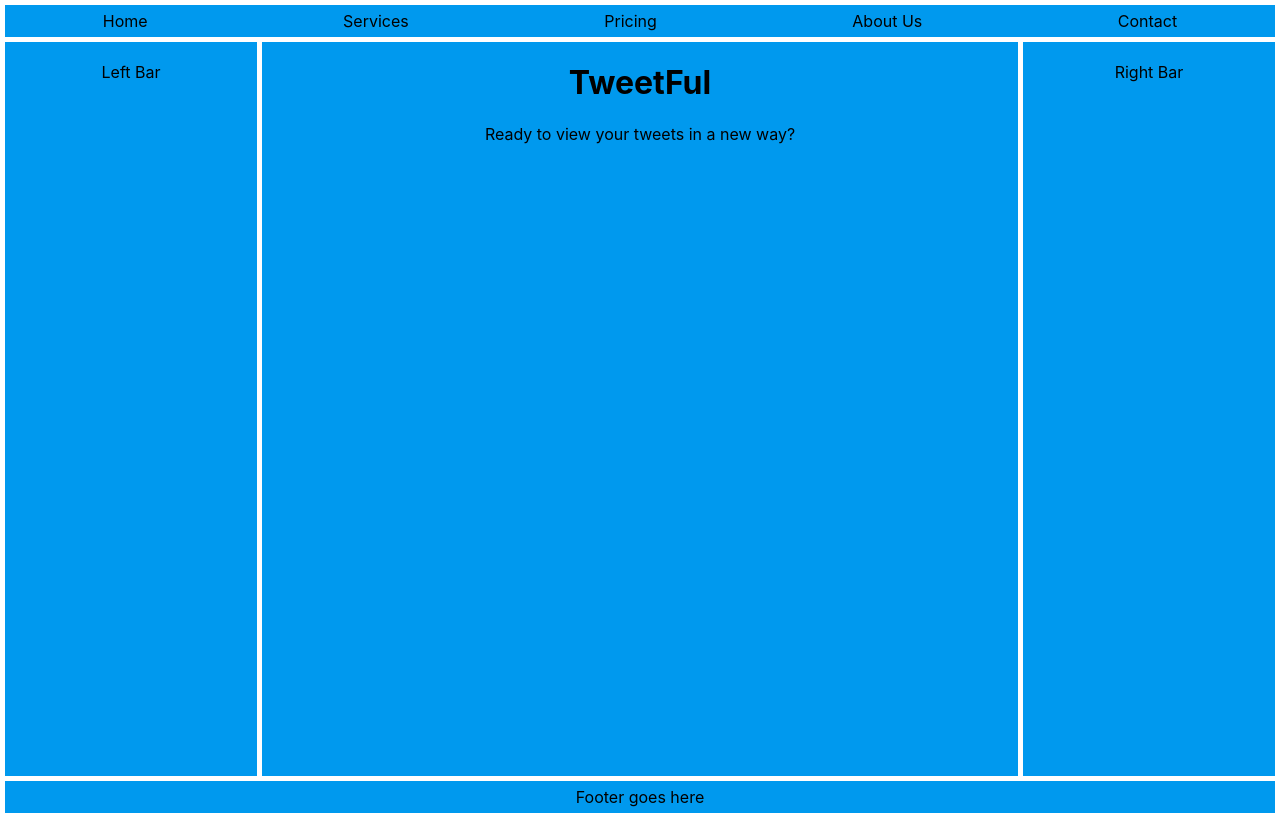
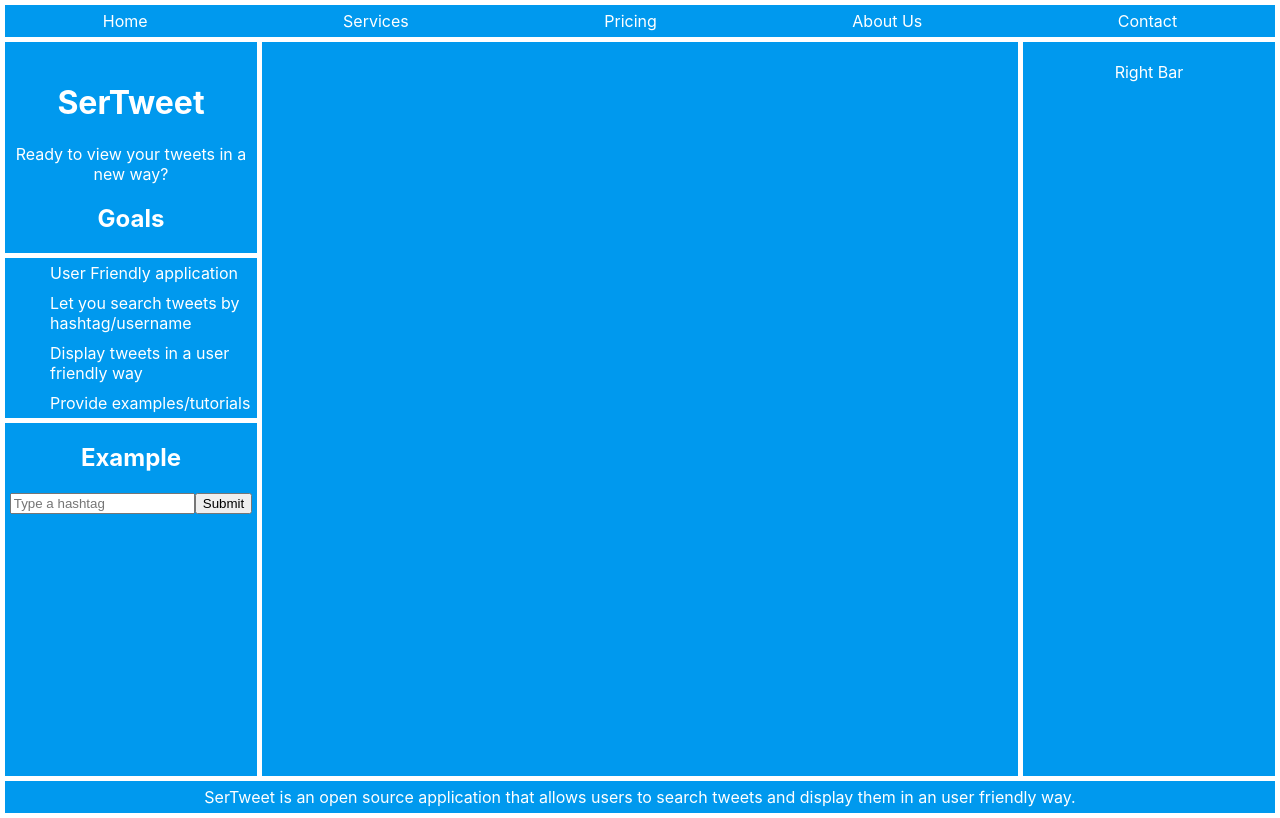
Before and after one commit to EA-Cortes/TweetFul, a React (Create React App) app in the folder tweetful/: page / in a window 1280 px wide. Built offline with nearby package versions, Linux system fonts and the light colour scheme.

Commit message:
Basic App Update

```diff
--- a/tweetful/public/index.html
+++ b/tweetful/public/index.html
@@ -19,7 +19,7 @@
       work correctly both with client-side routing and a non-root public URL.
       Learn how to configure a non-root public URL by running `npm run build`.
     -->
-    <title>TweetFul</title>
+    <title>SerTweet</title>
   </head>
   <body>
     <noscript>You need to enable JavaScript to run this app.</noscript>
--- a/tweetful/src/App.css
+++ b/tweetful/src/App.css
@@ -1,6 +1,7 @@
 .Body {
   text-align: center;
   height: 98vh;
+  color: white
 }
 
 .App {
@@ -17,6 +18,15 @@
   border-bottom: 5px solid white;
 }
 
+.listStyle {
+  border-top: 5px solid white;
+  border-bottom: 5px solid white;
+  list-style: none;
+}
+.listStyle li{
+  padding: 5px;
+  text-align: left;
+}
 .content{
   flex: 3;
   border: 5px solid white;
--- a/tweetful/src/App.js
+++ b/tweetful/src/App.js
@@ -2,6 +2,7 @@ import React from 'react';
 import './App.css';
 import Header from './components/layout/Header.js';
 import Footer from './components/layout/Footer.js';
+import SearchForm from './components/SearchForm.js';
 
 function App() {
   return (
@@ -9,12 +10,21 @@ function App() {
       <Header/>
         <div className="App">
           <div className="leftBar">
-            Left Bar
+          <h1>SerTweet</h1>
+            <p> Ready to view your tweets in a new way? </p>
+            <h2>Goals</h2>
+            <ul className="listStyle">
+              <li>User Friendly application</li>
+              <li>Let you search tweets by hashtag/username</li>
+              <li>Display tweets in a user friendly way</li>
+              <li>Provide examples/tutorials</li>
+            </ul>
+            <h2>Example</h2>
+            <SearchForm/>
           </div>
 
           <div className="content">
-          <h1>TweetFul</h1>
-            <p> Ready to view your tweets in a new way? </p>
+
           </div>
 
           <div className="rightBar">
--- /dev/null
+++ b/tweetful/src/components/SearchForm.js
@@ -0,0 +1,20 @@
+import React, {useState} from 'react';
+
+const SearchForm = ()=>{
+    const [keyword, setKeyword] = useState("");
+
+    return(
+        <form>
+            <input value={keyword}
+            onChange={e => setKeyword(e.target.value)}
+            placeholder="Type a hashtag"
+            type="text"name="firstName"
+            required>
+            </input>
+
+            <button type="submit">Submit</button>
+    </form>
+    )
+}
+
+export default SearchForm;
--- a/tweetful/src/components/layout/Footer.js
+++ b/tweetful/src/components/layout/Footer.js
@@ -4,7 +4,7 @@ import './styles/Footer.css';
  const Footer = () => {
     return(
         <div className="Footer">
-            Footer goes here
+            SerTweet is an open source application that allows users to search tweets and display them in an user friendly way.
         </div>
     )
 }
```
Also changed, not shown: tweetful/src/logo.svg (deleted), 1 other file (tests, documents, lock files or other folders).
